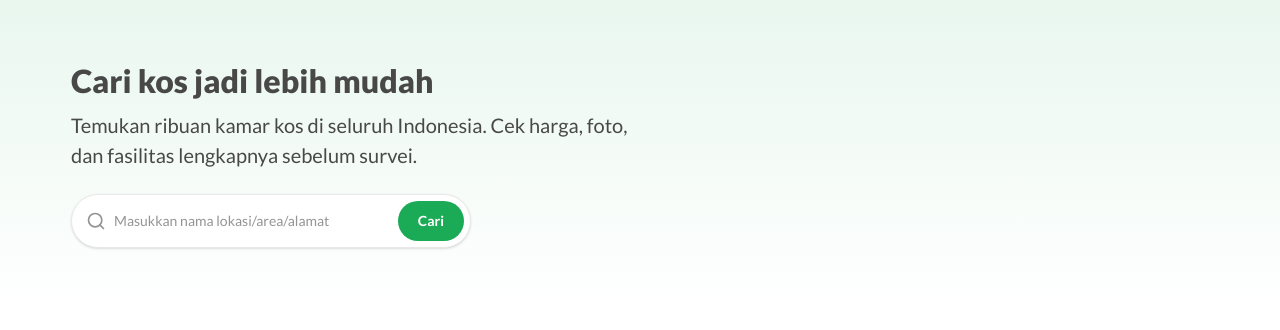
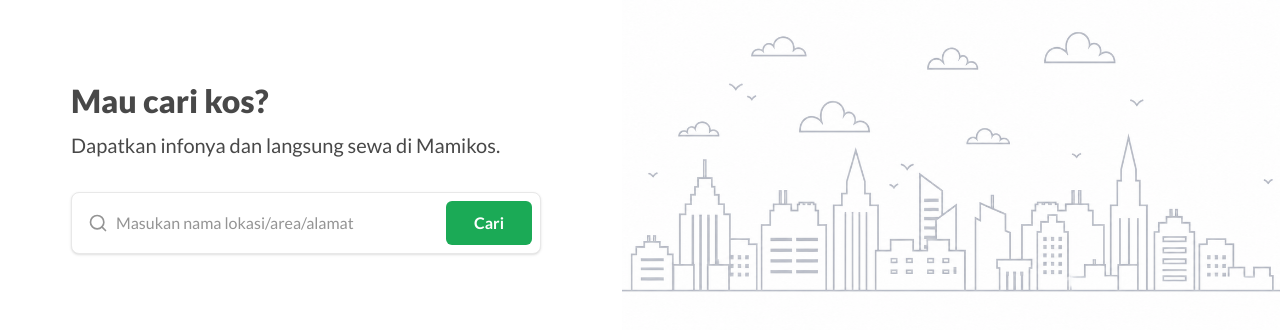
Before and after one commit to 0xpochita/mamikost-clone, a Next.js app: page / in a window 1280 px wide. Shown: the top 330 px of the page. Built offline with nearby package versions, Linux system fonts and the light colour scheme.

Commit message:
feat(landing): rebuild hero section from reference screenshot

```diff
--- a/src/components/(landing)/sections/HeroSection.tsx
+++ b/src/components/(landing)/sections/HeroSection.tsx
@@ -1,42 +1,62 @@
 import { Search } from "lucide-react";
+import Image from "next/image";
+import { ASSET_PATHS } from "@/config/assets";
 
 const SEARCH_FIELD_NAME = "keyword";
+const ILLUSTRATION_WIDTH = 1200;
+const ILLUSTRATION_HEIGHT = 609;
 
-export function HeroSection() {
+function HeroSearchField() {
   return (
-    <section className="bg-linear-to-b from-mami-tint to-white">
-      <div className="mami-container flex flex-col items-center py-10 text-center md:items-start md:py-[60px] md:text-left">
-        <h1 className="max-w-xl text-2xl font-black text-ink-3 md:text-hero">
-          Cari kos jadi lebih mudah
-        </h1>
-        <p className="mt-2 max-w-xl text-base text-ink-3 md:text-lead">
-          Temukan ribuan kamar kos di seluruh Indonesia. Cek harga, foto, dan
-          fasilitas lengkapnya sebelum survei.
-        </p>
-
     <form
       action="/cari"
-          className="mt-6 flex w-full max-w-[400px] items-center gap-2 rounded-full border border-line bg-white p-1.5 shadow-sm focus-within:border-mami"
+      className="mt-8 flex w-full max-w-[470px] items-center gap-2 rounded-lg border border-line bg-white p-2 shadow-sm focus-within:border-mami"
     >
       <label className="sr-only" htmlFor="hero-search">
-            Cari kos, area, atau kampus
+        Cari kos berdasarkan lokasi, area, atau alamat
       </label>
       <Search aria-hidden className="ml-2 size-5 shrink-0 text-mute-2" />
       <input
-            className="min-w-0 flex-1 bg-transparent text-sm text-ink outline-none placeholder:text-mute-2"
+        className="min-w-0 flex-1 bg-transparent text-base text-ink outline-none placeholder:text-mute-2"
         id="hero-search"
         name={SEARCH_FIELD_NAME}
-            placeholder="Masukkan nama lokasi/area/alamat"
+        placeholder="Masukan nama lokasi/area/alamat"
         type="search"
       />
       <button
-            className="shrink-0 rounded-full bg-mami px-5 py-2.5 text-sm font-bold text-white transition-colors hover:bg-mami-dark focus-visible:outline-2 focus-visible:outline-offset-2 focus-visible:outline-mami-dark"
+        className="shrink-0 rounded-md bg-mami px-7 py-2.5 text-base font-bold text-white transition-colors hover:bg-mami-dark focus-visible:outline-2 focus-visible:outline-offset-2 focus-visible:outline-mami-dark"
         type="submit"
       >
         Cari
       </button>
     </form>
+  );
+}
+
+export function HeroSection() {
+  return (
+    <section className="relative overflow-hidden bg-white">
+      <div className="mami-container relative py-12 lg:py-20">
+        <div className="relative z-10 max-w-xl">
+          <h1 className="text-3xl font-black text-ink-3 lg:text-hero">
+            Mau cari kos?
+          </h1>
+          <p className="mt-2 text-base text-ink-3 lg:text-lead">
+            Dapatkan infonya dan langsung sewa di Mamikos.
+          </p>
+          <HeroSearchField />
         </div>
+      </div>
+
+      <Image
+        alt=""
+        aria-hidden
+        className="pointer-events-none absolute bottom-0 right-0 hidden h-full w-auto max-w-[52%] object-contain object-right-bottom lg:block"
+        height={ILLUSTRATION_HEIGHT}
+        sizes="(max-width: 1023px) 0px, 52vw"
+        src={`${ASSET_PATHS.hero}/hero-img.webp`}
+        width={ILLUSTRATION_WIDTH}
+      />
     </section>
   );
 }
```
Lines whose indentation alone changed are shown as unchanged.
